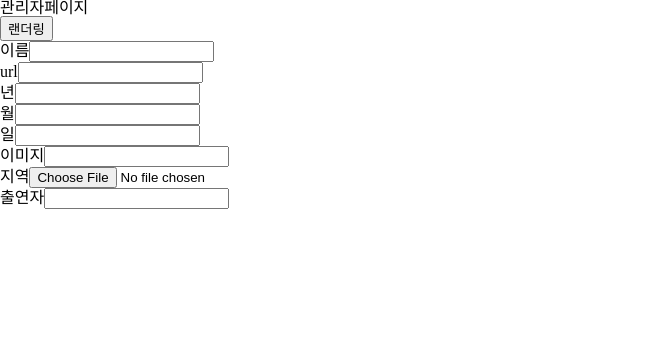
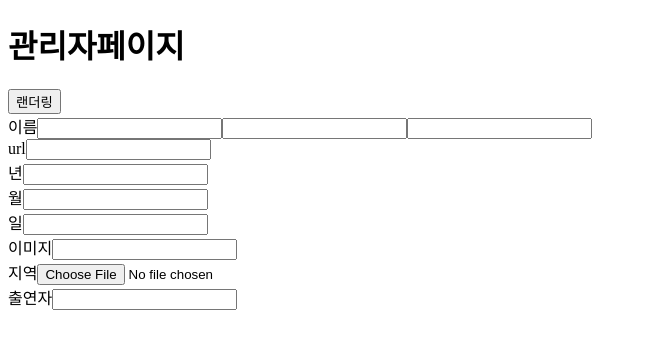
Before and after one commit to ChooHongWook/study_for_useful_Frontend, a Next.js app in the folder 1_each_state/use_props/: page / in a window 1280 px wide. Shown: the top 344 px of the page, without its empty margins (0-655 px from the left). Built offline with nearby package versions, Linux system fonts and the light colour scheme.

Commit message:
dev: 중간저장

```diff
--- a/1_each_state/use_props/pages/_app.tsx
+++ b/1_each_state/use_props/pages/_app.tsx
@@ -1,4 +1,4 @@
-import '../styles/globals.css';
+// import '../styles/globals.css';
 
 // This default export is required in a new `pages/_app.js` file.
 export default function MyApp({Component, pageProps}) {
--- a/1_each_state/use_props/pages/index.tsx
+++ b/1_each_state/use_props/pages/index.tsx
@@ -20,12 +20,28 @@ const Home = () => {
         <label htmlFor="input_name">이름</label>
         <input
           type="text"
-          id="input_name"
+          id="input_name_kr"
           name="input_name"
           onChange={e => {
             setRender(!render);
           }}
-        ></input>
+        />
+        <input
+          type="text"
+          id="input_name_en"
+          name="input_name"
+          onChange={e => {
+            setRender(!render);
+          }}
+        />
+        <input
+          type="text"
+          id="input_name_jas"
+          name="input_name"
+          onChange={e => {
+            setRender(!render);
+          }}
+        />
       </div>
       <div>
         <label htmlFor="input_url">url</label>
--- a/1_each_state/use_props/styles/globals.css
+++ b/1_each_state/use_props/styles/globals.css
@@ -127,3 +127,8 @@ table {
   border-collapse: collapse;
   border-spacing: 0;
 }
+/* ---------여기부터 시작------- */
+html {
+  display: block;
+  padding: 20px;
+}
```
